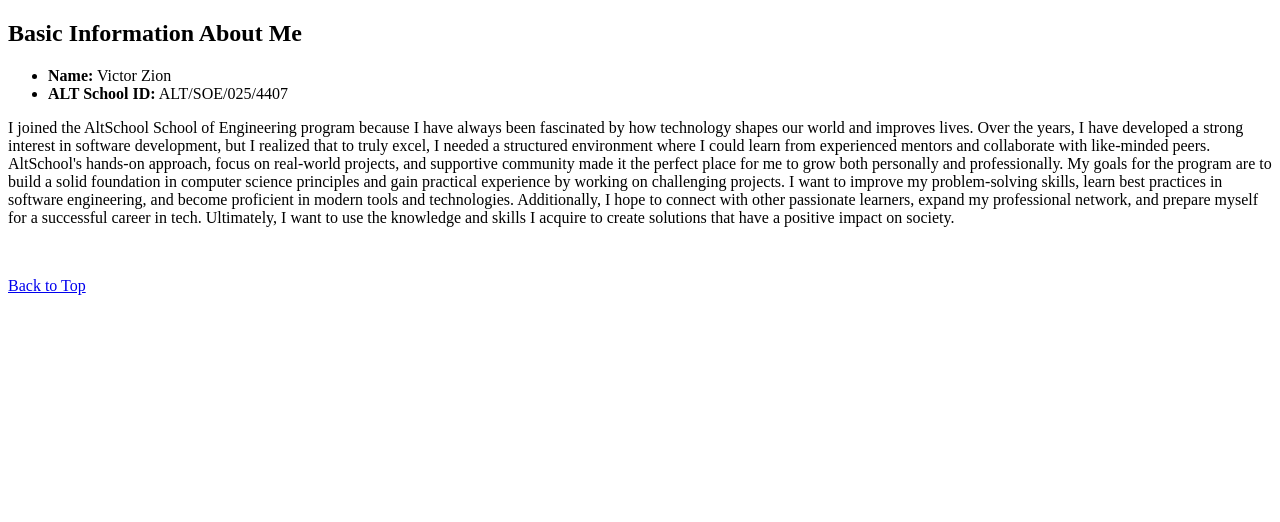
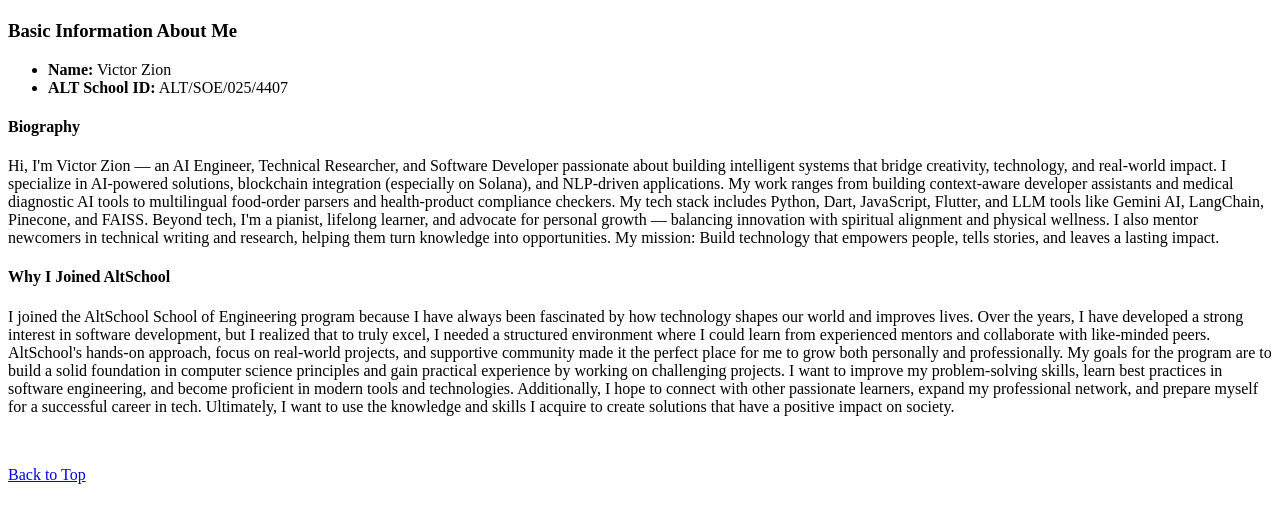
Before and after one commit to VictorZhayon/AltSchool-SchoolOfEngineering, a plain HTML site: page index.html in a window 1280 px wide. Shown: the part 60-582 px from the top of the page. Drawn offline with Linux system fonts and the light colour scheme.

Commit message:
update: added biography and restructured

```diff
--- a/index.html
+++ b/index.html
@@ -11,11 +11,22 @@
         <h1><strong>Hello, AltSchool</strong></h1>
     </header>
 
-    <h2>Basic Information About Me</h2>
+    <h3>Basic Information About Me</h3>
     <ul>
         <li><strong>Name:</strong> Victor Zion</li>
         <li><strong>ALT School ID:</strong> ALT/SOE/025/4407</li>
     </ul>
+    <h4>Biography</h4>
+    <p>
+        Hi, I'm Victor Zion — an AI Engineer, Technical Researcher, and Software Developer passionate about building intelligent systems that bridge creativity, technology, and real-world impact.
+        I specialize in AI-powered solutions, blockchain integration (especially on Solana), and NLP-driven applications.
+        My work ranges from building context-aware developer assistants and medical diagnostic AI tools to multilingual food-order parsers and health-product compliance checkers.
+        My tech stack includes Python, Dart, JavaScript, Flutter, and LLM tools like Gemini AI, LangChain, Pinecone, and FAISS.
+
+        Beyond tech, I'm a pianist, lifelong learner, and advocate for personal growth — balancing innovation with spiritual alignment and physical wellness. I also mentor newcomers in technical writing and research, helping them turn knowledge into opportunities.
+        My mission: Build technology that empowers people, tells stories, and leaves a lasting impact.
+    </p>
+    <h4>Why I Joined AltSchool</h4>
     <p>
         I joined the AltSchool School of Engineering program because I have always been fascinated by how technology shapes our world and improves lives.
         Over the years, I have developed a strong interest in software development, but I realized that to truly excel, I needed a structured environment where I could learn from experienced mentors and collaborate with like-minded peers.
```
